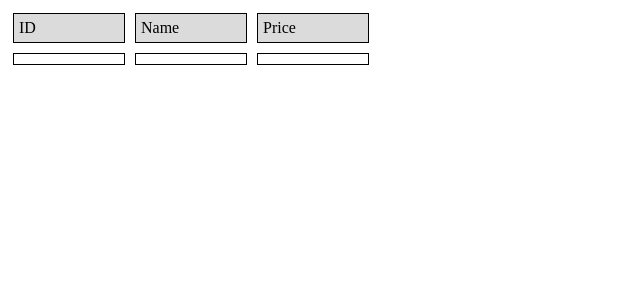
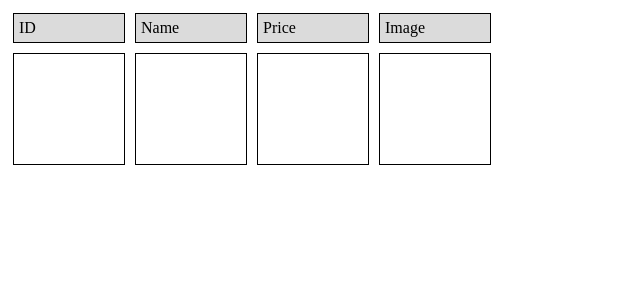
Before and after one commit to maliknajjar/7anut_server, a Node server app: page /products in a window 1280 px wide. Shown: the top 300 px of the page, without its empty margins (0-640 px from the left). Run offline with Node 20, Linux system fonts and the light colour scheme; tables that the repository leaves empty or names only in its code hold one stand-in row (values such as "Sample post"); some libraries are stand-ins or nearby versions.

Commit message:
making some improvments

```diff
--- a/public/css/style.css
+++ b/public/css/style.css
@@ -16,3 +16,10 @@
 .greyBC{
     background-color: rgb(219, 219, 219);
 }
+.BCimage{
+    background-position: center;
+    background-repeat: no-repeat;
+    background-size: cover;
+    width: 100px;
+    height: 100px;
+}
--- a/views/products.ejs
+++ b/views/products.ejs
@@ -17,6 +17,9 @@
         <div class="margin border fixedWidth padding greyBC">
             Price
         </div>
+        <div class="margin border fixedWidth padding greyBC">
+            Image
+        </div>
     </div>
     <% for(var i = 0; i < results.length; i++) { %>
     <div class="flex">
@@ -29,6 +32,7 @@
         <div class="margin border fixedWidth padding">
             <%- results[i].price %>
         </div>
+        <div class="margin BCimage border padding" style="background-image: url('<%- results[i].imageUrl %>');"></div>
     </div>
     <% } %>
 </body>
```
